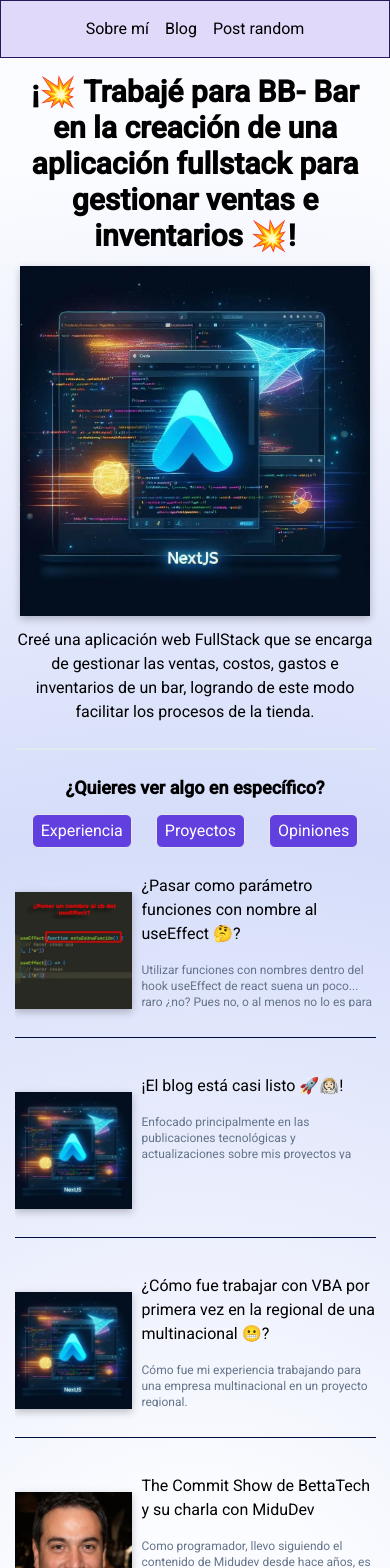
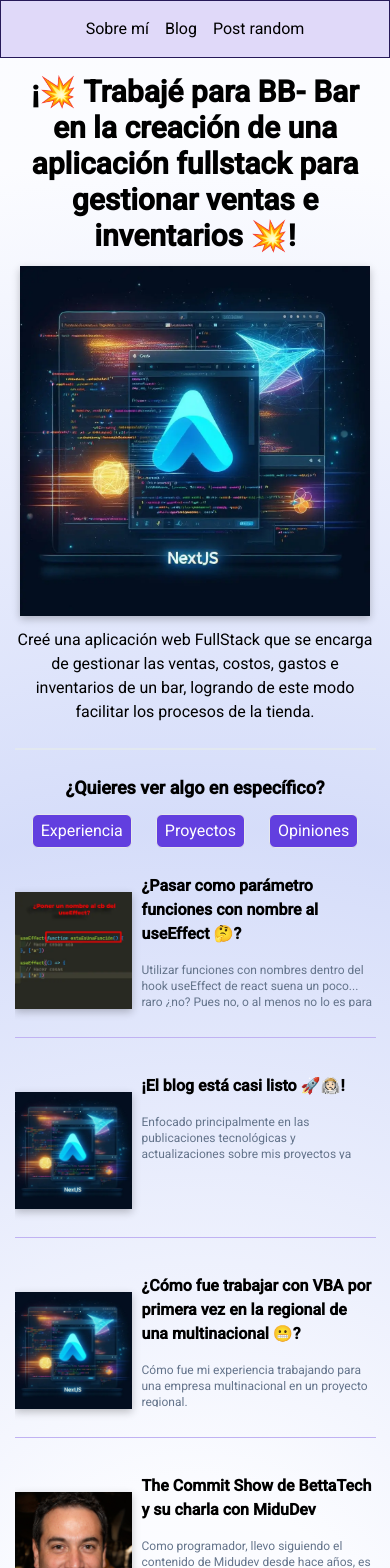
Before and after one commit to Sebastian-pz/blog, a Next.js app: page /blog in a window 390 px wide. Shown: the top 1568 px of the page. Built offline with nearby package versions, Linux system fonts and the light colour scheme.

Commit message:
improving styles for posts

```diff
--- a/src/app/components/Post/Post.tsx
+++ b/src/app/components/Post/Post.tsx
@@ -8,7 +8,7 @@ interface PostProps {
 
 export default function Post({ post, introductionParagraph }: PostProps) {
   return (
-    <div className="home__post border-b lg:text-xl border-border-color pt-9 pb-9">
+    <div className="home__post border-b lg:text-xl border-primary-color-200 pt-9 pb-9">
       <div className="m-auto">
         <img
           src={post.image.src}
@@ -17,7 +17,7 @@ export default function Post({ post, introductionParagraph }: PostProps) {
         />
       </div>
       <div className="home__post__info">
-        <h2 className="mb-4 lg:font-bold">
+        <h2 className="mb-4 font-bold hover:text-primary-color-600">
           <Link className="" href={`/post/${post.id}`}>
             {post.title}
           </Link>
```
